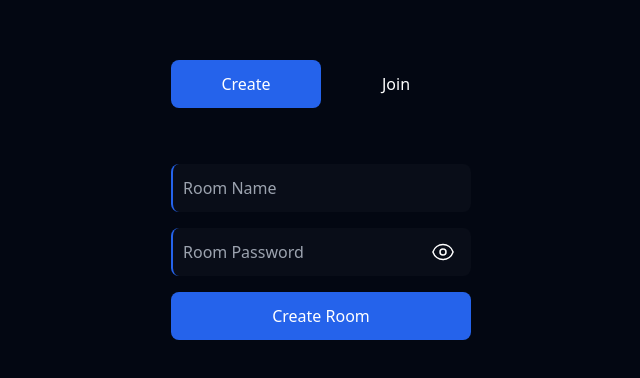
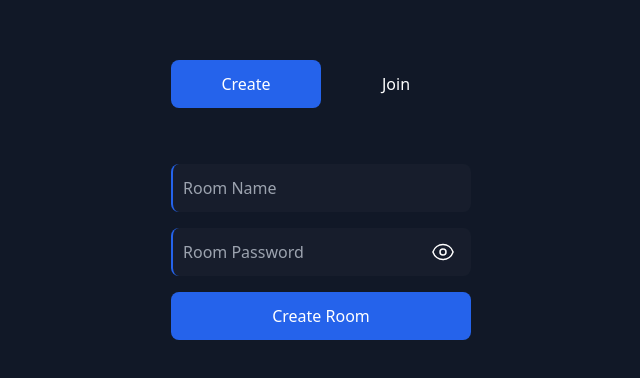
Before and after one commit to IP-2024/Chat-Room, a website: page index.html in a window 1280 px wide. Shown: the part 200-578 px from the top of the page, without its empty margins (319-959 px from the left). Drawn offline with nearby package versions, Linux system fonts and the light colour scheme; files whose address does not match are found by name.

Commit message:
Update index.html

```diff
--- a/index.html
+++ b/index.html
@@ -8,7 +8,7 @@
   <title>Chat Room</title>
 </head>
 
-<body class="flex min-h-dvh items-center justify-center bg-gray-950">
+<body class="flex min-h-dvh items-center justify-center bg-gray-900">
   <div id="particles-js" class="absolute -z-[1] h-full w-full"></div>
   <div class="flex w-80 flex-col gap-14 rounded-lg p-2.5">
     <div class="relative flex h-12 *:w-1/2 *:text-white">
```
